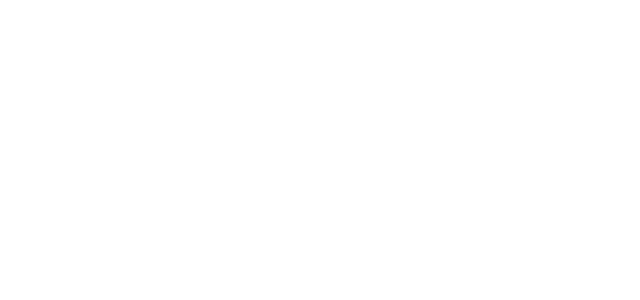
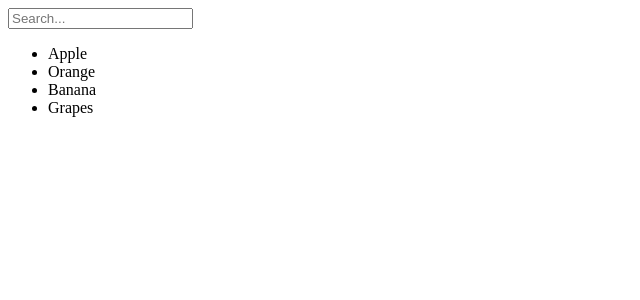
Before and after one commit to vanshikasanan/machine-coding-react, a React (Create React App) app: page / in a window 1280 px wide. Shown: the top 300 px of the page, without its empty margins (0-640 px from the left). Built offline with nearby package versions, Linux system fonts and the light colour scheme.

Commit message:
basic autocomplete component

```diff
--- a/src/App.js
+++ b/src/App.js
@@ -1,8 +1,9 @@
+import { AutoComplete } from "./components/AutoComplete";
 
 function App() {
   return (
     <div className="App">
-
+      <AutoComplete />
     </div>
   );
 }
--- /dev/null
+++ b/src/components/AutoComplete.js
@@ -0,0 +1,40 @@
+import React, { useEffect, useState } from "react";
+
+export const AutoComplete = () => {
+  const [inputValue, setInputValue] = useState("");
+  const [suggestions] = useState([
+    "Apple",
+    "Orange",
+    "Banana",
+    "Grapes",
+  ]);
+  const [filteredSuggestions, setFilteredSuggestions] = useState([]);
+
+  const handleInputChange = (e) => {
+    const value = e.target.value;
+    setInputValue(value);
+  };
+
+  useEffect(() => {
+    const filtered = suggestions.filter((ele) =>
+      ele.toLowerCase().includes(inputValue.toLowerCase())
+    );
+    setFilteredSuggestions(filtered);
+  }, [inputValue, suggestions]);
+
+  return (
+    <div>
+      <input
+        type="text"
+        value={inputValue}
+        placeholder="Search..."
+        onChange={handleInputChange}
+      />
+      <ul>
+        {filteredSuggestions.map((ele, index) => (
+          <li key={index}>{ele}</li>
+        ))}
+      </ul>
+    </div>
+  );
+};
```
